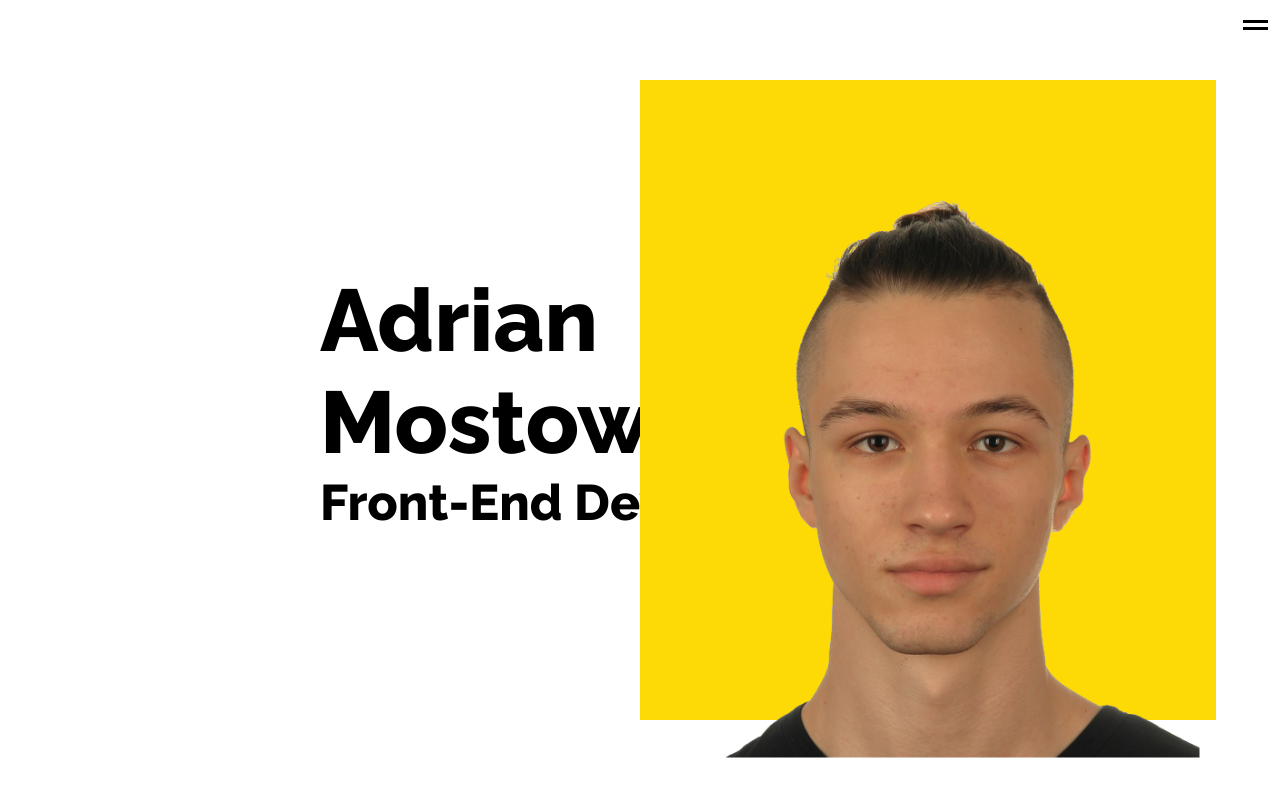
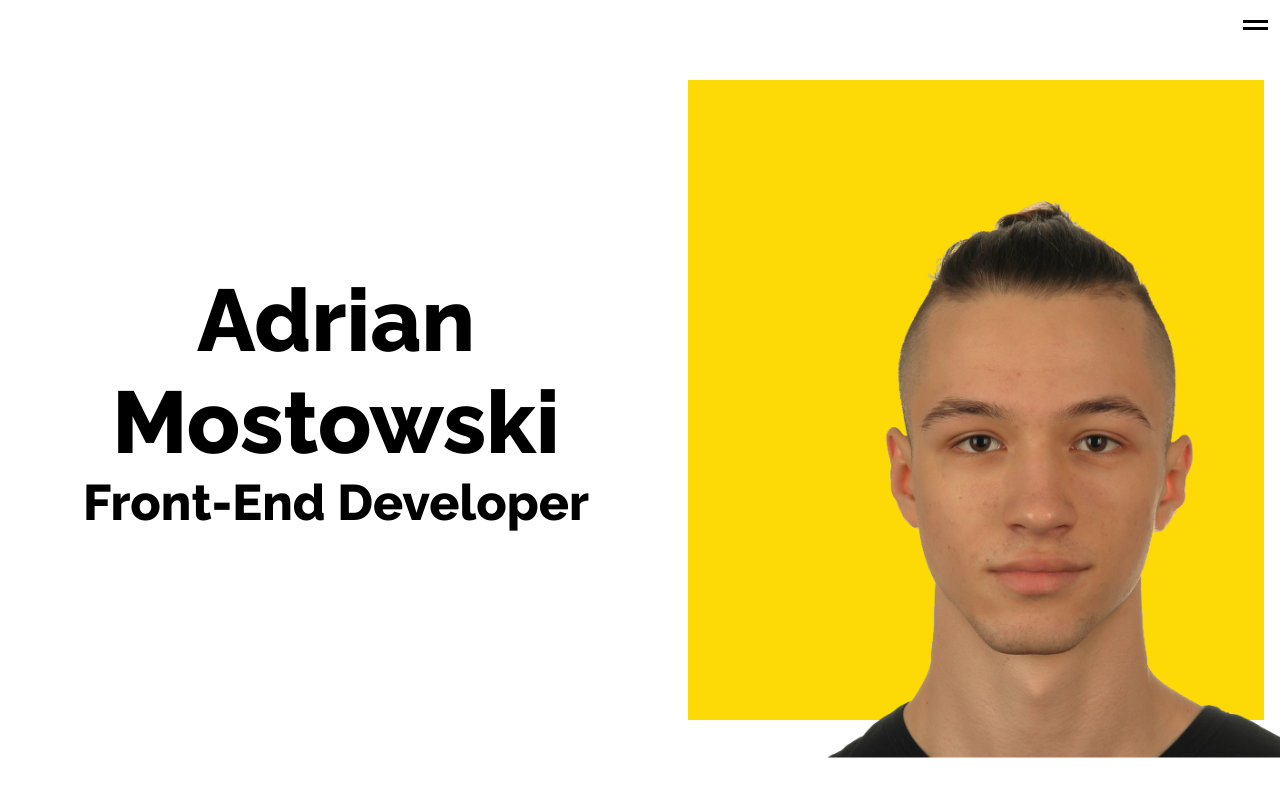
Before and after one commit to Adaxelx/portfolio-training, a React (Create React App) app: page / in a window 1280 px wide. Shown: the top 800 px of the page. Built offline with nearby package versions, Linux system fonts and the light colour scheme.

Commit message:
mobile view on home

```diff
--- a/src/Styles/Modules/StartPage/Home.module.sass
+++ b/src/Styles/Modules/StartPage/Home.module.sass
@@ -15,7 +15,6 @@
     position: relative
 .img
     width: 100%
-    position: relative
     bottom: 0
     right: 0
     transform: translate(1.5rem,1.5rem)
@@ -53,9 +52,16 @@
     .titles
         position: relative
         width: 50%
+        display: flex
+        justify-content: center
+        flex-wrap: wrap
     .title
+        width: auto
+        text-align: center
         margin: 0
     .subtitle
+        width: 100%
+        text-align: center
         margin: 0
     .bg
         margin: 0
@@ -67,15 +73,13 @@
 
 @media (orientation: landscape) and (min-width: 1024px)
     .bg
-        margin: 0
-        height: 80%
         width: 45%
+    .img
         position: absolute
-        right: 5%
 @media (orientation: landscape) and (min-width: 1280px)
-    .bg
-        margin: 0
-        height: 80%
-        width: 45%
-        position: absolute
-        right: 5%
+    // .bg
+    //     margin: 0
+    //     height: 80%
+    //     width: 45%
+    //     position: absolute
+    //     right: 5%
```
